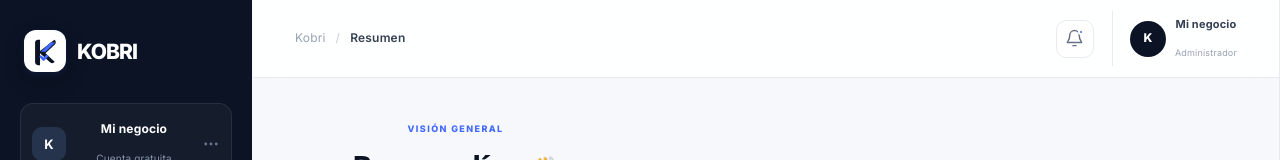
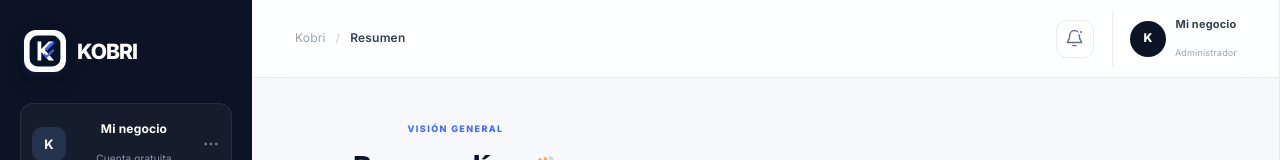
Before and after one commit to Nyxarion-ctrl/kobri, a React (Vite) app: page / in a window 1280 px wide. Shown: the top 160 px of the page. Built offline with nearby package versions, Linux system fonts and the light colour scheme.

Commit message:
Update App.jsx

```diff
--- a/src/App.jsx
+++ b/src/App.jsx
@@ -50,27 +50,67 @@ function Logo({ collapsed = false }) {
   return (
     <div className={`brand ${collapsed ? "brand-small" : ""}`}>
       <div className="brand-mark">
-        <svg viewBox="0 0 48 48" aria-hidden="true">
+        <svg
+          viewBox="0 0 64 64"
+          width="34"
+          height="34"
+          aria-hidden="true"
+          xmlns="http://www.w3.org/2000/svg"
+        >
+          {/* Base del símbolo */}
+          <rect
+            x="3"
+            y="3"
+            width="58"
+            height="58"
+            rx="15"
+            fill="#071329"
+          />
+
+          {/* K blanca */}
           <path
-            d="M10 8v32c0 2.2 1.8 4 4 4h3V27l14 13c1.7 1.6 4.3 1.5 5.9-.2l.7-.8-13-12 13.3-12.3c1.7-1.6 1.8-4.2.2-5.9l-.8-.8L17 24V8h-3c-2.2 0-4 1.8-4 4Z"
-            fill="currentColor"
+            d="M18 14
+               H25
+               V28
+               L39 14
+               H48
+               L32 30
+               L49 50
+               H39
+               L25 34
+               V50
+               H18
+               Z"
+            fill="#FFFFFF"
           />
+
+          {/* Diagonal azul / sensación de avance */}
           <path
-            d="M18 25 31.5 12h7L25 25h-7Z"
-            fill="#4169ff"
+            d="M31 28
+               L43 16
+               H51
+               L36 31
+               Z"
+            fill="#4169FF"
           />
+
+          {/* Check azul integrado */}
           <path
-            d="m18 32 4 4 5-5"
+            d="M31 39
+               L35 43
+               L47 31"
             fill="none"
-            stroke="#4169ff"
-            strokeWidth="3.5"
+            stroke="#4169FF"
+            strokeWidth="4"
             strokeLinecap="round"
             strokeLinejoin="round"
           />
         </svg>
       </div>
 
-      {!collapsed && <span>KOBRI</span>}
+      {!collapsed && (
+        <span>KOBRI</span>
+      )}
     </div>
   )
 }
```
